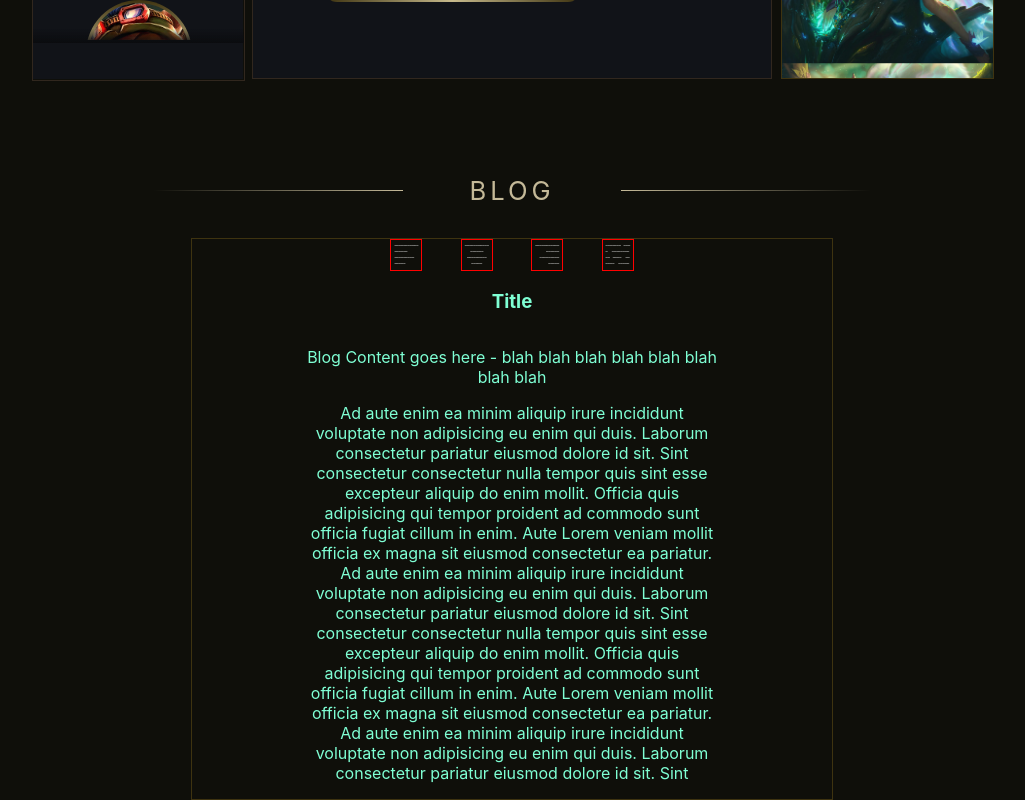
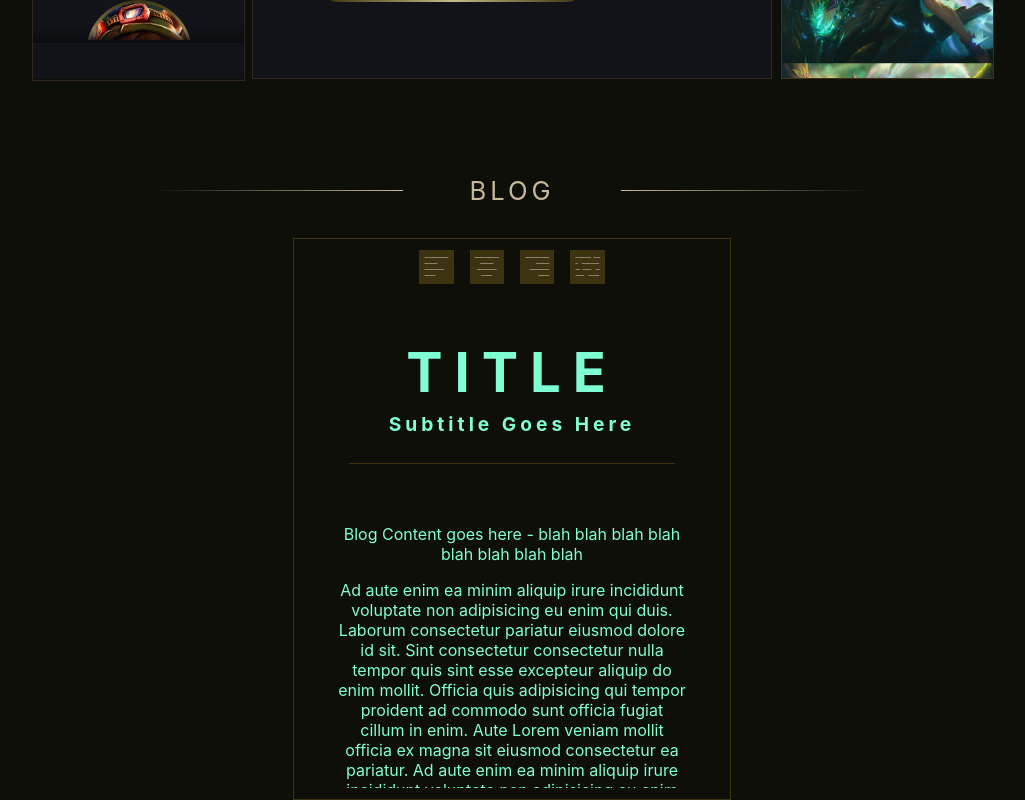
Before and after one commit to atcriteria/league-app, a React (Create React App) app: page / in a window 1280 px wide. Shown: the part 1691-2491 px from the top of the page, without its empty margins (128-1153 px from the left). Built offline with nearby package versions, Linux system fonts and the light colour scheme; the HTML template or start-up script is replaced by a standard one.

Commit message:
restructured the blog content a bit to add a more appropriate header section which caused me to have to edit the main header component and its CSS file because its styles were on the header element rather than a class so it was affecting all of the headers.

```diff
--- a/src/components/Blog/Blog.js
+++ b/src/components/Blog/Blog.js
@@ -38,7 +38,10 @@ export default function Blog(){
                 </div>
             </div>
             <article className="blog" id="blog">
-                <h1>Title</h1>
+                <header>
+                    <h1>Title</h1>
+                    <h2>Subtitle Goes Here</h2>
+                </header>
                 <div className="blog-content">
                     <p className="blog-paragraph">Blog Content goes here - blah blah blah blah blah blah blah blah</p>
                     <p className="blog-paragraph">
--- a/src/components/Blog/blog.css
+++ b/src/components/Blog/blog.css
@@ -1,6 +1,6 @@
 .blog-wrapper {
     margin: 2.5% auto;
-    width: 50%;
+    width: 34%;
     border: 1px solid #3e3310;
     height: 70vh;
     display: flex;
@@ -10,6 +10,7 @@
 }
 
 .align-buttons-wrapper {
+    padding-top: 2.5%;
     width: 50%;
     display: flex;
     flex-direction: row;
@@ -17,13 +18,21 @@
     align-items: center;
 }
 .align-button {
+    cursor: pointer;
+    padding: 1%;
     width: 30px;
     height: 30px;
-    border: 1px solid red;
     display: flex;
     flex-direction: column;
     justify-content: flex-start;
     align-items: center;
+    background-color: #3e3310;
+}
+.align-button:hover {
+    background-color: #5a4f2a;
+}
+.align-button-selected {
+    background-color: #5a4f2a;
 }
 .align-button p {
     pointer-events: none;
@@ -50,9 +59,25 @@
     overflow: hidden;
     margin-bottom: 2.5%;
 }
+.blog header {
+    width: 75%;
+    padding-bottom: 2.5%;
+    margin: 10% auto;
+    border-bottom: 1px solid #3e3310;
+}
+.blog h1 {
+    font-size: 3.4rem;
+    text-transform: uppercase;
+    letter-spacing: 12px;
+    margin-bottom: -2.5%;
+}
+.blog h2 {
+    font-size: 1.2rem;
+    letter-spacing: 4px;
+}
 .blog-content {
     margin: auto;
-    width: 65%;
+    width: 80%;
     padding: 0 5%;
     overflow: scroll;
     overflow-x: hidden;
--- a/src/components/Header/Header.js
+++ b/src/components/Header/Header.js
@@ -2,7 +2,7 @@ import './header.css';
 
 export default function Header(){
     return(
-        <header>
+        <header className="app-header">
             <nav>
                 <div>Logo</div>
                 <div>About</div>
--- a/src/components/Header/header.css
+++ b/src/components/Header/header.css
@@ -1,4 +1,4 @@
-header {
+.app-header {
     margin: auto;
     background-color: aqua;
     width: 100%;
@@ -14,7 +14,7 @@ header {
     box-shadow: 0px 2px 12px black;
 }
 
-header nav {
+.app-header nav {
     width: 100%;
     display: flex;
     flex-direction: row;
@@ -22,7 +22,7 @@ header nav {
     align-items: center;
 }
 
-header nav div {
+.app-header nav div {
     width: 6%;
     height: 58px;
     border-bottom: 2px solid rgb(66,66,60);
@@ -35,18 +35,18 @@ header nav div {
     justify-content: center;
     align-items: center;
 }
-header nav div:hover {
+.app-header nav div:hover {
     cursor: pointer;
     color: rgb(203, 172, 98);
     border-bottom: 2px solid rgb(79, 185, 255);
 }
 
-header nav div:first-child {
+.app-header nav div:first-child {
     width: 58px;
     height: 58px;
     margin: 0 1% 0 3%;
 }
-header nav div a {
+.app-header nav div a {
     text-decoration: none;
     width: 100%;
     height: 60px;
@@ -56,10 +56,10 @@ header nav div a {
     align-items: center;
 }
 
-header nav div a:active, a:visited {
+.app-header nav div a:active, a:visited {
     color: rgb(107, 97, 73);
     text-decoration: none;
 }
-header nav div a:hover {
+.app-header nav div a:hover {
     color: rgb(203, 172, 98);
 }
```
